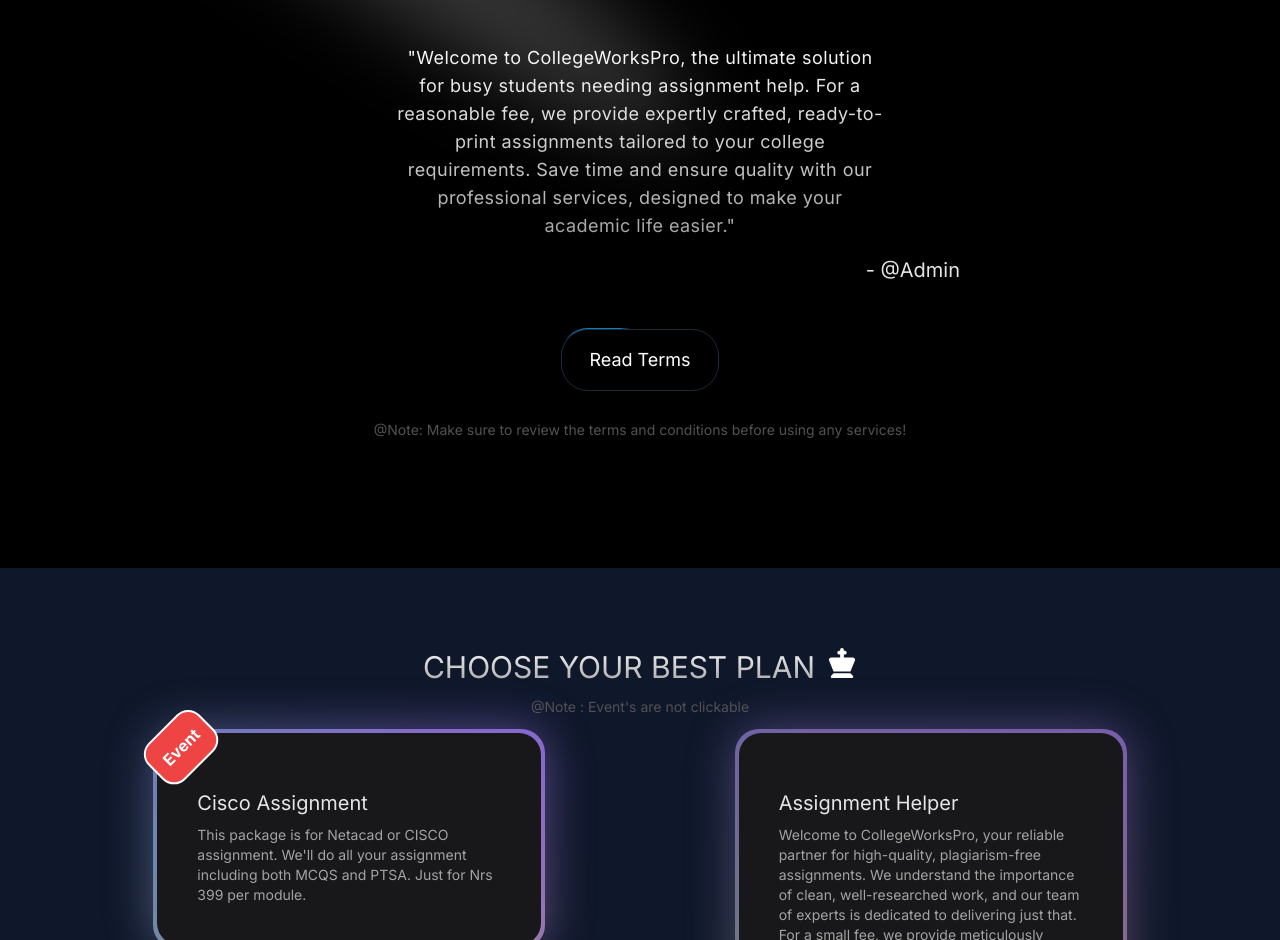
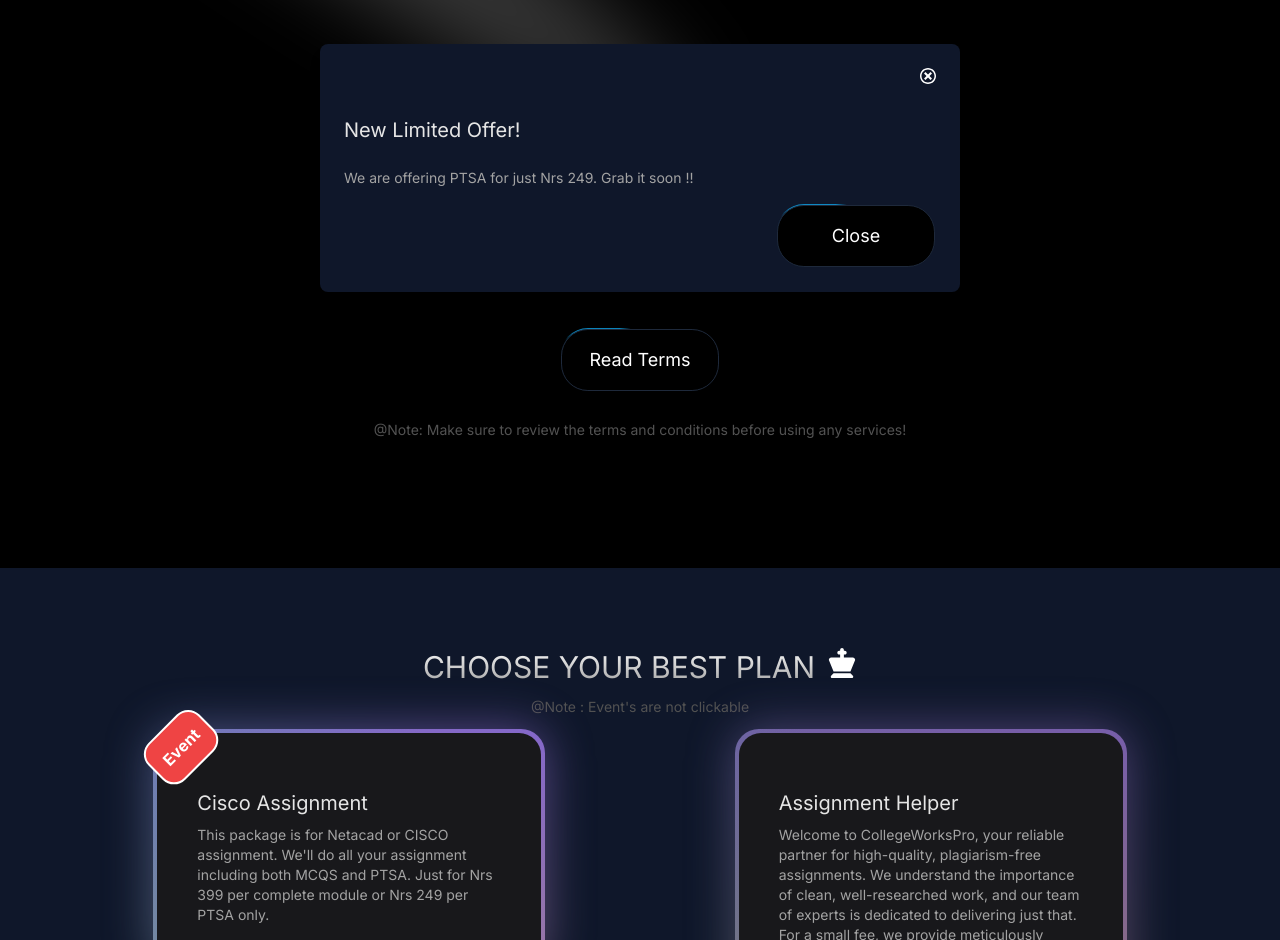
Before and after one commit to sauravpandey538/collegeworkspro, a Next.js app: page / in a window 1280 px wide. Shown: the part 232-1172 px from the top of the page. Built offline with nearby package versions, Linux system fonts and the light colour scheme.

Commit message:
offer added

```diff
--- a/package.json
+++ b/package.json
@@ -13,6 +13,7 @@
     "axios": "^1.7.2",
     "clsx": "^2.1.1",
     "framer-motion": "^11.2.12",
+    "js-cookie": "^3.0.5",
     "next": "14.2.4",
     "react": "^18",
     "react-dom": "^18",
--- a/src/app/page.tsx
+++ b/src/app/page.tsx
@@ -1,15 +1,17 @@
 import FeaturedCourse from "@/components/featuredCourse";
 import Footer from "@/components/ui/footer";
 import HeroSection from "@/components/ui/heroSection";
+import Offer from "@/components/ui/offer";
 import Image from "next/image";
 
 export default function Home() {
   return (
     <main className="flex min-h-screen flex-col items-center justify-center  overflow-x-hidden ">
 
-     <HeroSection/>
-     <FeaturedCourse/>
-     <Footer/>
+      <HeroSection />
+      <FeaturedCourse />
+      <Footer />
+      <Offer />
 
     </main>
   );
--- a/src/components/featuredCourse.tsx
+++ b/src/components/featuredCourse.tsx
@@ -18,8 +18,8 @@
     "name": "Cisco Assignment",
     "url": "ciscoAssignment",
 
-    "initialCost": 399,
-    "about": " This package is for Netacad or CISCO assignment. We'll do all your assignment including both MCQS and PTSA. Just for Nrs 399 per module."
+    // "initialCost": 399,
+    "about": " This package is for Netacad or CISCO assignment. We'll do all your assignment including both MCQS and PTSA. Just for Nrs 399 per complete module or Nrs 249 per PTSA only."
 
   },
   {
@@ -65,8 +65,10 @@
               <BackgroundGradient
                 className=" relative rounded-[22px] max-w-sm p-4 sm:p-10  bg-zinc-900 " >
 
-
-                <DescriptionTitle>{service.name}</DescriptionTitle>
+                {service.id === 1 ?
+                  <DescriptionTitle className='pt-8 sm:pt-0 '>{service.name}</DescriptionTitle> :
+                  <DescriptionTitle>{service.name}</DescriptionTitle>
+                }
                 <Description>{service.about}</Description>
                 {service.id !== 1 &&
 
@@ -78,7 +80,7 @@
                   </button>
                 }
                 {service.id === 1 &&
-                  <p className='absolute w-fit bg-red-500 -top-3 -left-3 p-3 rounded-2xl transform -rotate-45 font-bold border-white border-2'>
+                  <p className='absolute w-fit bg-red-500 -top-3 -left-3 p-3 rounded-2xl transform -rotate-45 font-bold border-white border-2 '>
                     Event
                   </p>
                 }
--- /dev/null
+++ b/src/components/ui/offer.tsx
@@ -0,0 +1,46 @@
+'use client'
+import React, { useState, useEffect } from "react";
+import { ImCancelCircle } from "react-icons/im";
+import { MyAnimatedBtn } from "@/utils/myBtn";
+import { DescriptionTitle } from "@/utils/descriptionTitle";
+import { Description } from "@/utils/description";
+import Cookies from "js-cookie";
+
+function Offer() {
+    const [showAlert, setShowAlert] = useState(false);
+
+    useEffect(() => {
+        const alertShown = Cookies.get('alertShown');
+        if (!alertShown) {
+            setShowAlert(true);
+            Cookies.set('alertShown', 'true', { expires: 1 });
+        }
+    }, []);
+    return (
+        <>
+            {showAlert && (
+                <div className="fixed flex flex-col gap-4 top-1/2 left-1/2 transform -translate-x-1/2 -translate-y-1/2 bg-slate-900 text-white z-50 p-6 rounded-lg shadow-lg max-w-screen-sm w-full">
+                    <div
+                        onClick={() => setShowAlert(false)}
+                        className="flex flex-row-reverse"><ImCancelCircle /></div>
+                    <DescriptionTitle>New Limited Offer!</DescriptionTitle>
+
+                    <Description>We are offering PTSA for just Nrs 249. Grab it soon !!</Description>
+                    <div className="flex justify-end items-center">
+                        <MyAnimatedBtn
+                            onClick={() => setShowAlert(false)}
+
+
+                        >
+                            Close
+                        </MyAnimatedBtn>
+                    </div>
+
+                </div>
+            )}
+
+        </>
+    );
+}
+
+export default Offer;
--- a/src/utils/myBtn.tsx
+++ b/src/utils/myBtn.tsx
@@ -12,7 +12,7 @@
     return (
         <Button
             onClick={onClick}
-            className="bg-black text-white border-slate-800 text-lg  "
+            className={twMerge("bg-black text-white border-slate-800 text-lg", className)}
         >
             {children}
         </Button>
```
Also changed, not shown: 1 other file (tests, documents, lock files or other folders).
